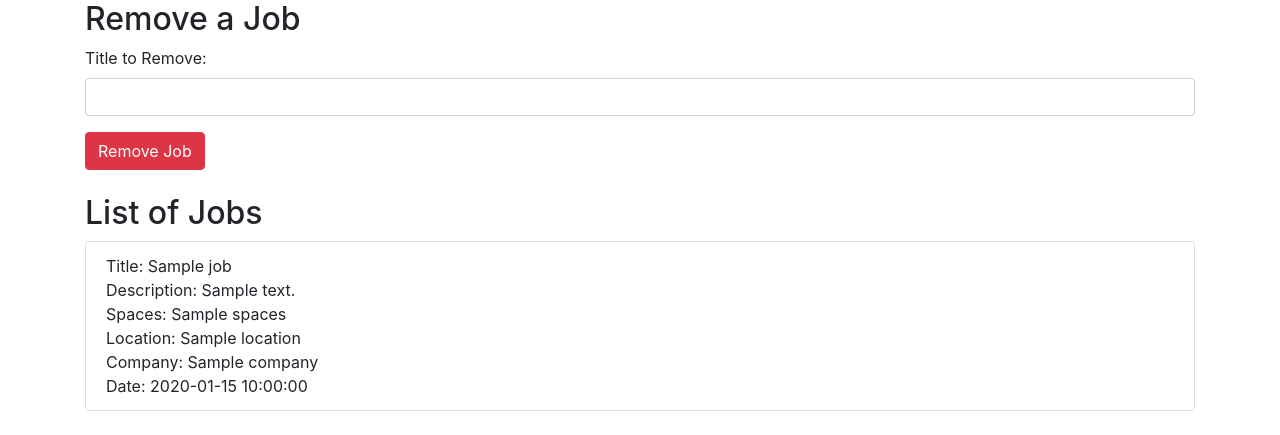
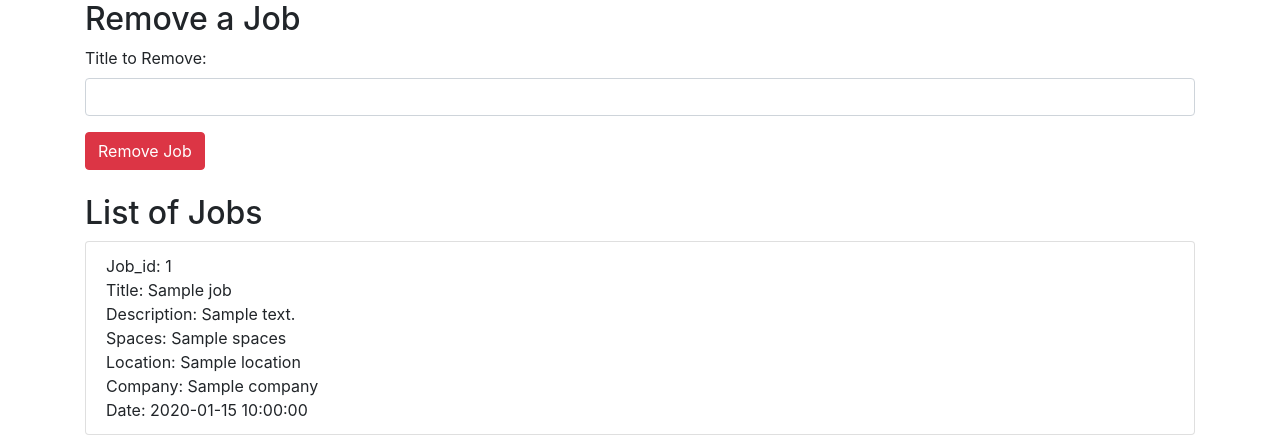
Before and after one commit to ajsackett/NEWUNIPROJECT, a Flask app: template templates/admin_dashboard.html in a window 1280 px wide. Shown: the part 1401-1836 px from the top of the page. Before the commit the page ends 1812 px from the top, so only its background shows below. Run offline with Flask 3, Linux system fonts and the light colour scheme; the template is opened without the code that fills it: most values are stand-ins (such as "Sample title", 1, 10 or a date in 2020); some libraries are stand-ins or nearby versions.

Commit message:
added update

```diff
--- a/templates/admin_dashboard.html
+++ b/templates/admin_dashboard.html
@@ -126,6 +126,7 @@
         <ul class="list-group">
             {% for job in jobs %}
                 <li class="list-group-item">
+                    <p class="mb-0">Job_id: {{ job['id'] }}</p>
                     <p class="mb-0">Title: {{ job['title'] }}</p>
                     <p class="mb-0">Description: {{ job['description'] }}</p>
                     <p class="mb-0">Spaces: {{ job['spaces'] }}</p>
```
